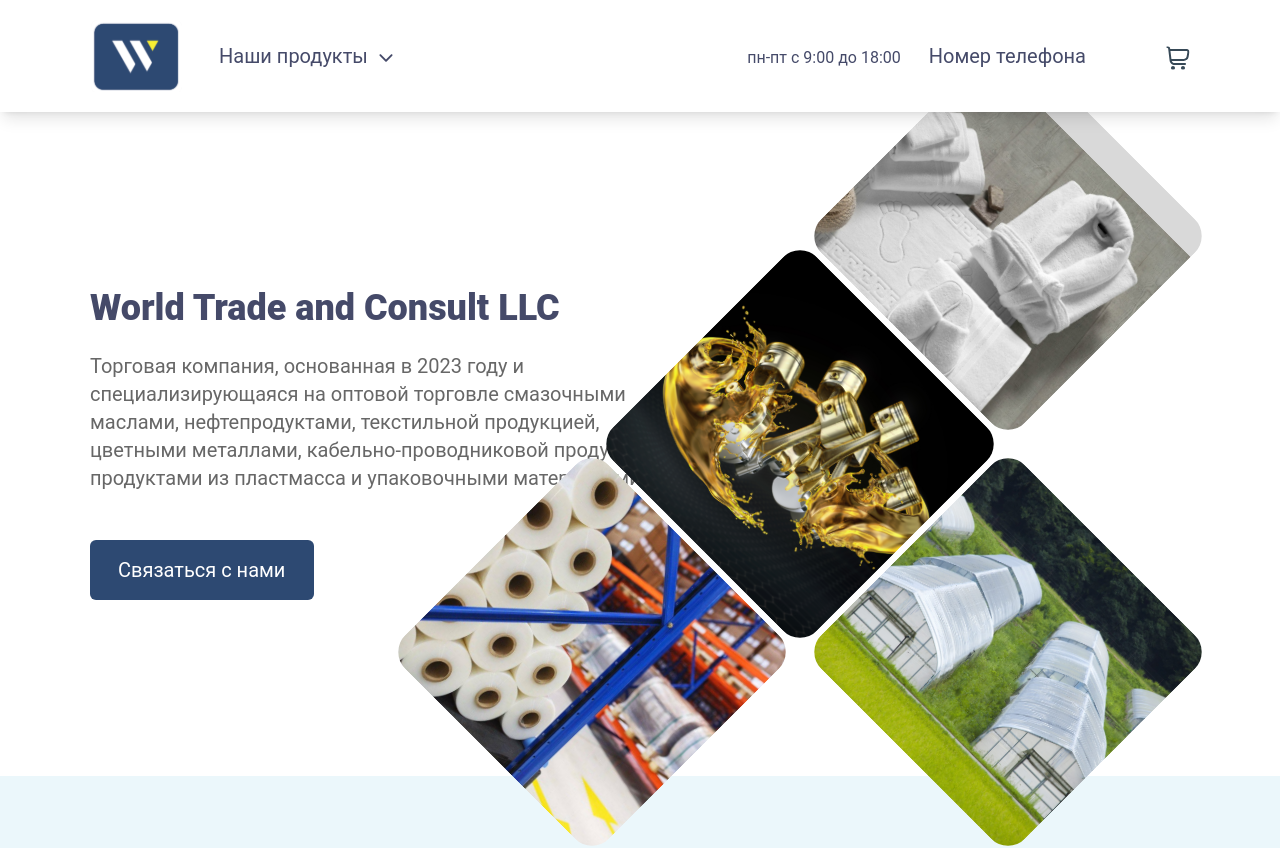
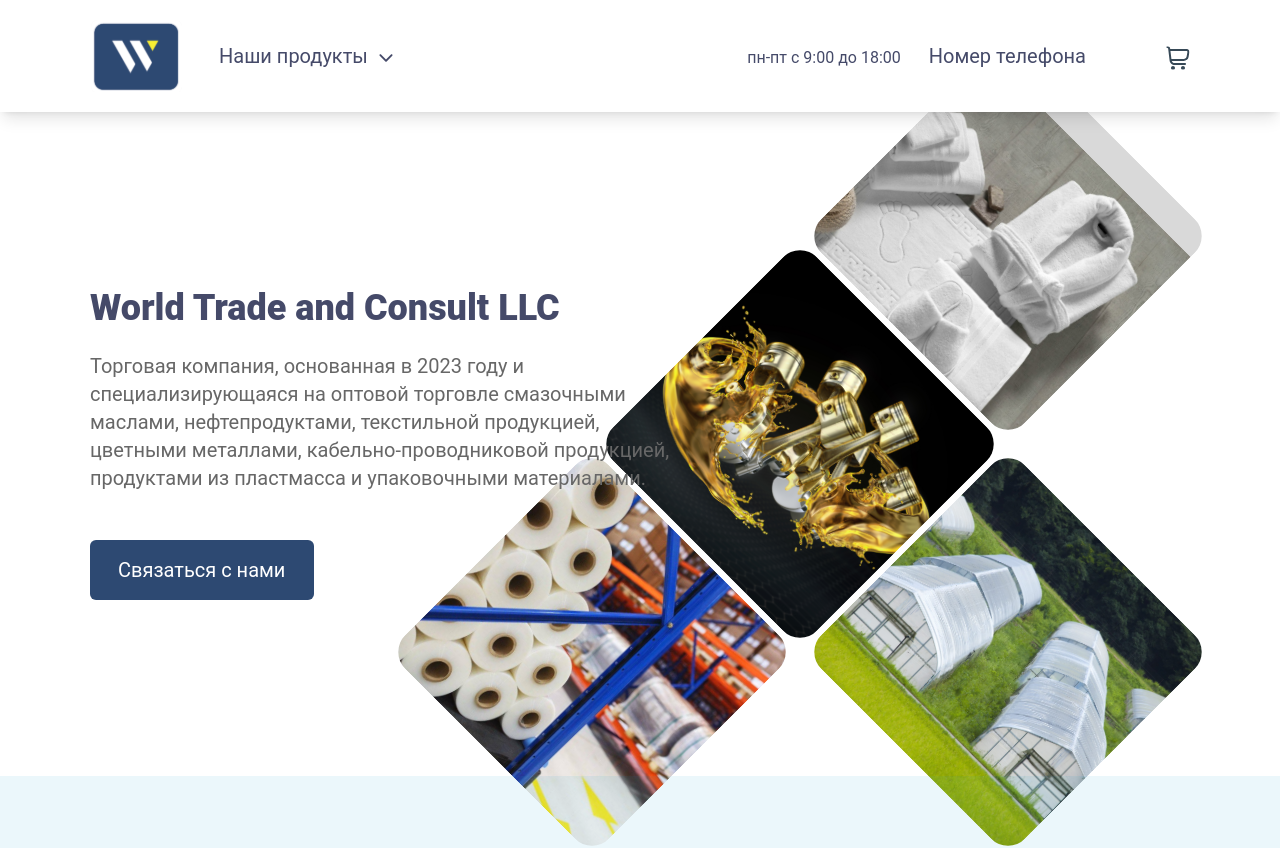
Before and after one commit to shamsikdev/wtac, a React (Vite) app: page / in a window 1280 px wide. Shown: the top 848 px of the page. Built offline with nearby package versions, Linux system fonts and the light colour scheme.

Commit message:
about page

```diff
--- a/src/pages/home/Home.jsx
+++ b/src/pages/home/Home.jsx
@@ -24,7 +24,7 @@ const Home = () => {
               Связаться с нами
             </Link>
           </div>
-          <div className="parent absolute right-[10%] -top-[15%] ">
+          <div className="parent absolute right-[10%] -top-[15%] -z-50 ">
             <img
               src={IntroImg1}
               alt=""
```
